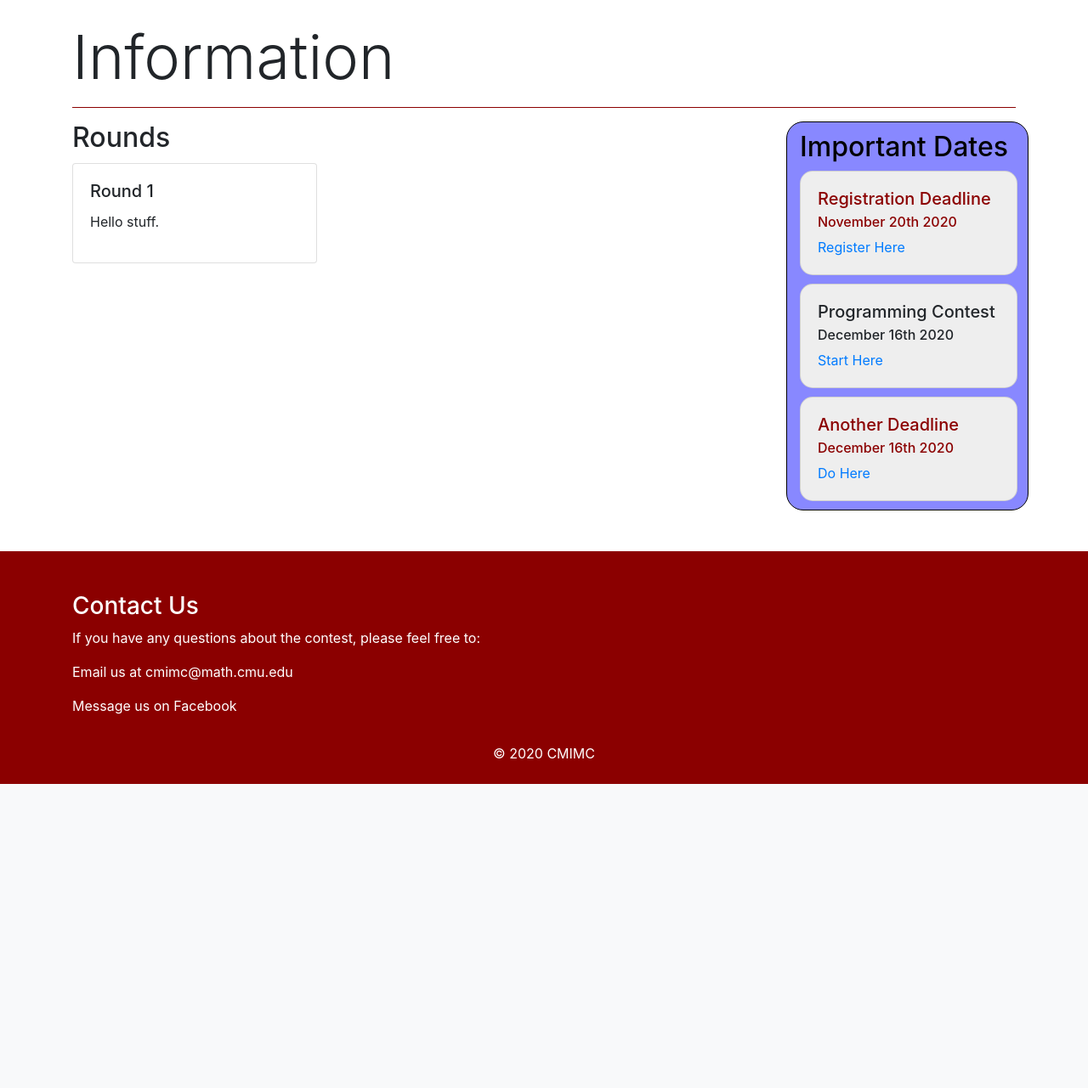
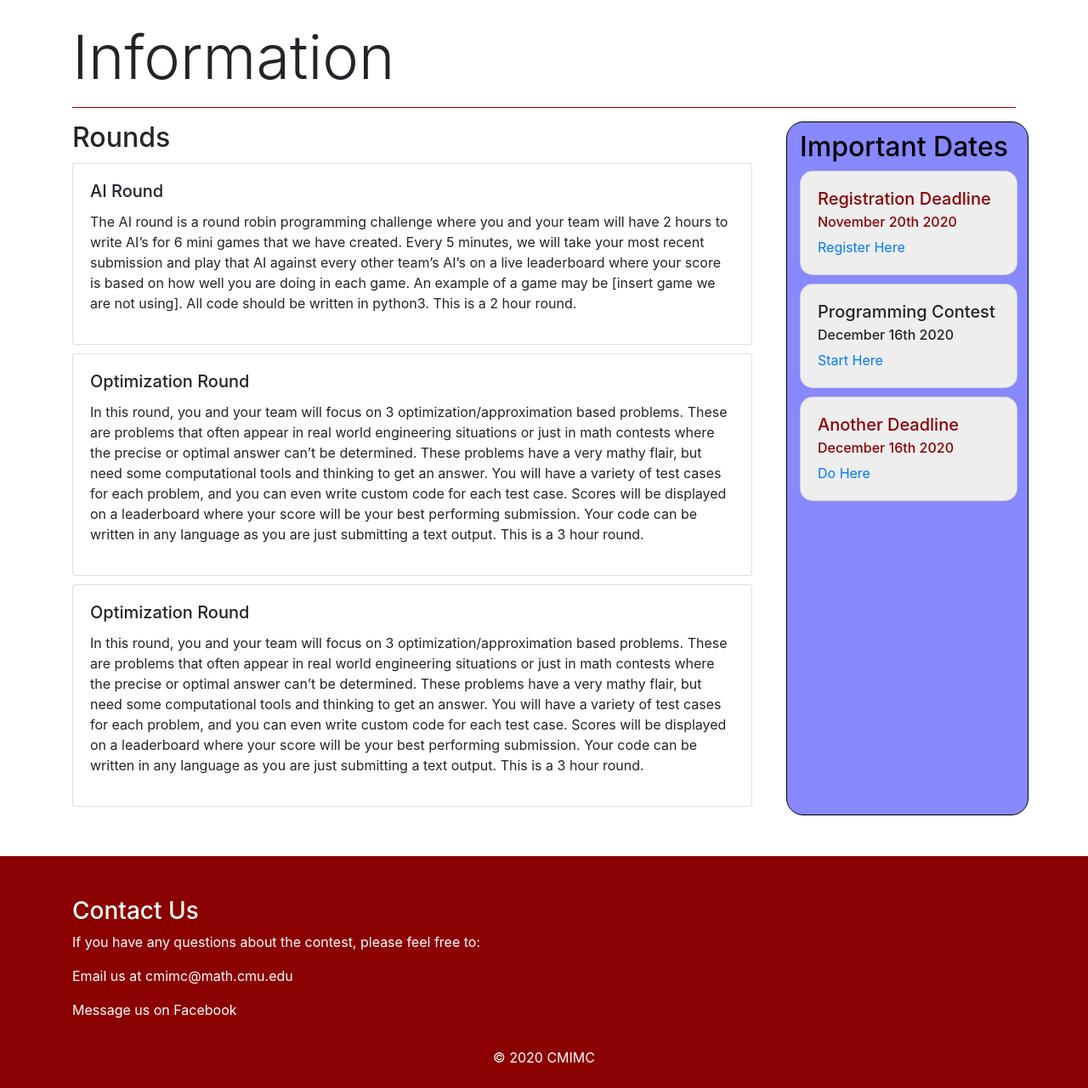
Before and after one commit to pshen24/cmimc-online, a Django app: page /info in a window 1280 px wide. Shown: the part 56-1337 px from the top of the page at 85% size. Before the commit the page ends 979 px from the top, so only its background shows below. Run offline with Django 3.2, Linux system fonts and the light colour scheme; parts of the project's set-up code (start-up, migrations or seed data) failed here and were passed over; some libraries are stand-ins or nearby versions.

Commit message:
Added info about rounds

```diff
--- a/templates/general_info.html
+++ b/templates/general_info.html
@@ -9,12 +9,34 @@
             <div class="col-9">
                 <h2>Rounds</h2>
                 <div style="margin-top: 10px">
-                    <div class="card" style="width: 18rem; margin-inside: 20px;">
+                    <div class="card" style="width: 50rem; margin-inside: 20px; margin-bottom: 10px;">
                         <div class="card-body">
-                            <h5 class="card-title">Round 1</h5>
-                            <p>Hello stuff.</p>
+                            <h5 class="card-title">AI Round</h5>
+                            <p>
+                                The AI round is a round robin programming challenge where you and your team will have 2 hours to write AI’s for 6 mini games that we have created. Every 5 minutes, we will take your most recent submission and play that AI against every other team’s AI’s on a live leaderboard where your score is based on how well you are doing in each game. An example of a game may be [insert game we are not using]. All code should be written in python3. This is a 2 hour round.
+                            </p>
                         </div>
+                    </div>
+                </div>
+                <div class="card" style="width: 50rem; margin-inside: 20px; margin-bottom: 10px;">
+                    <div class="card-body">
+                        <h5 class="card-title">Optimization Round</h5>
+                        <p>
+                            In this round, you and your team will focus on 3 optimization/approximation based problems.
+                            These are problems that often appear in real world engineering situations or just in math contests where the precise or optimal answer can’t be determined. These problems have a very mathy flair, but need some computational tools and thinking to get an answer. You will have a variety of test cases for each problem, and you can even write custom code for each test case. Scores will be displayed on a leaderboard where your score will be your best performing submission. Your code can be written in any language as you are just submitting a text output.
+                            This is a 3 hour round.
+                        </p>
+                    </div>
+                </div>
 
+                <div class="card" style="width: 50rem; margin-inside: 20px; margin-bottom: 10px;">
+                    <div class="card-body">
+                        <h5 class="card-title">Optimization Round</h5>
+                        <p>
+                            In this round, you and your team will focus on 3 optimization/approximation based problems.
+                            These are problems that often appear in real world engineering situations or just in math contests where the precise or optimal answer can’t be determined. These problems have a very mathy flair, but need some computational tools and thinking to get an answer. You will have a variety of test cases for each problem, and you can even write custom code for each test case. Scores will be displayed on a leaderboard where your score will be your best performing submission. Your code can be written in any language as you are just submitting a text output.
+                            This is a 3 hour round.
+                        </p>
                     </div>
                 </div>
             </div>
```
